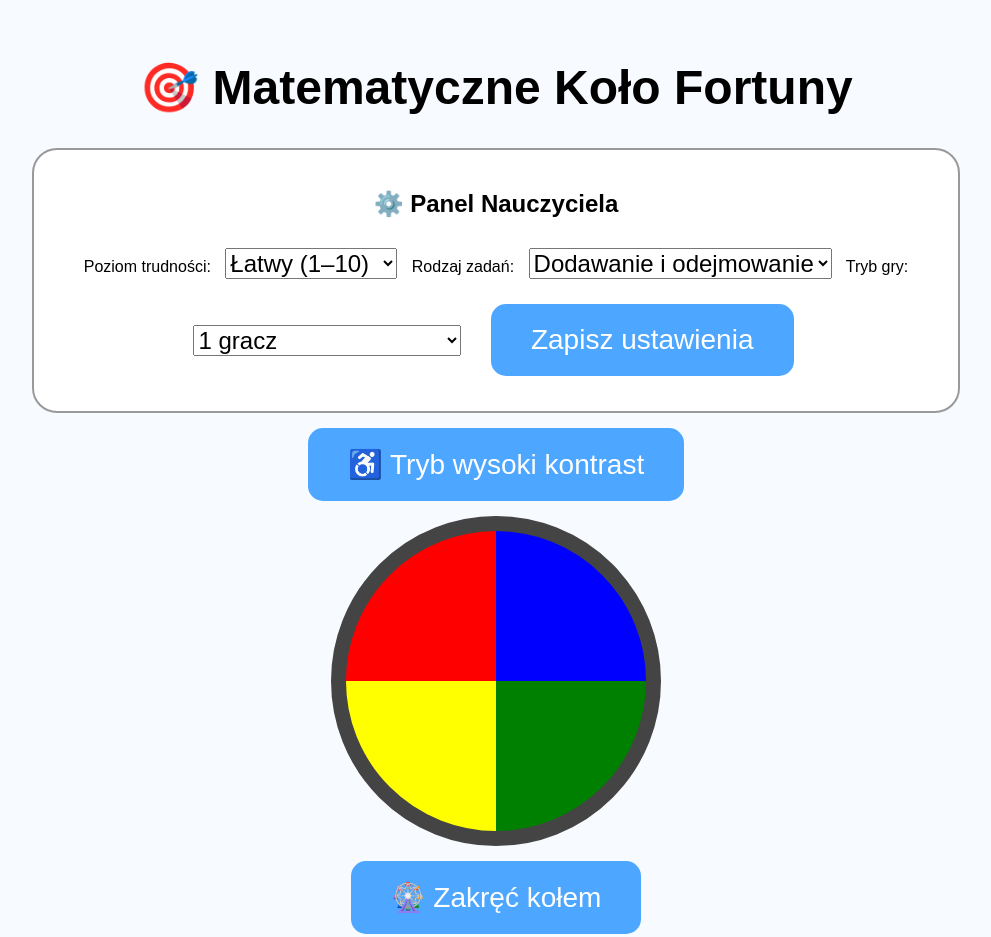
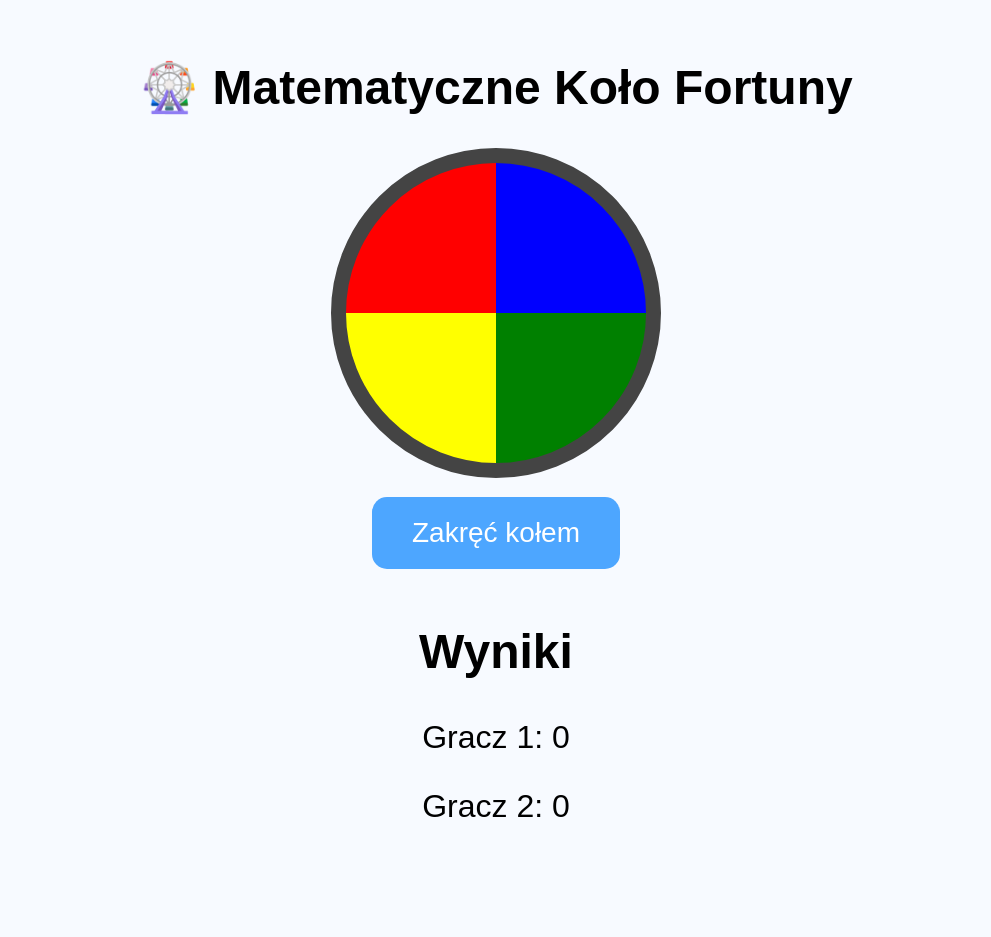
Before and after one commit to centrumedukacjialfa-ctrl/KoloFortuny, a plain HTML site: page index.html in a window 1280 px wide. Shown: the top 937 px of the page, without its empty margins (144-1135 px from the left). After the commit the page ends 857 px from the top, so only its background shows below. Drawn offline with Linux system fonts and the light colour scheme.

Commit message:
Update index.html

```diff
--- a/index.html
+++ b/index.html
@@ -2,79 +2,36 @@
 <html lang="pl">
 <head>
     <meta charset="UTF-8">
-    <title>Matematyczne Koło Fortuny – Szkoła Specjalna</title>
+    <title>Matematyczne Koło Fortuny – 8 segmentów</title>
     <link rel="stylesheet" href="style.css">
 </head>
 <body>
 
-<h1>🎯 Matematyczne Koło Fortuny</h1>
+<h1>🎡 Matematyczne Koło Fortuny</h1>
 
-<!-- PANEL NAUCZYCIELA -->
-<div id="teacherPanel">
-    <h2>⚙️ Panel Nauczyciela</h2>
-
-    <label>Poziom trudności:</label>
-    <select id="difficulty">
-        <option value="easy">Łatwy (1–10)</option>
-        <option value="medium">Średni (1–20)</option>
-        <option value="hard">Trudny (1–50)</option>
-    </select>
-
-    <label>Rodzaj zadań:</label>
-    <select id="taskType">
-        <option value="mix">Dodawanie i odejmowanie</option>
-        <option value="add">Tylko dodawanie</option>
-        <option value="sub">Tylko odejmowanie</option>
-    </select>
-
-    <label>Tryb gry:</label>
-    <select id="gameMode">
-        <option value="single">1 gracz</option>
-        <option value="vs">2 graczy</option>
-        <option value="to5">Gra do 5 punktów</option>
-        <option value="time">Tryb czasowy (10 sek.)</option>
-    </select>
-
-    <button id="saveSettings">Zapisz ustawienia</button>
+<div id="wheel-container">
+    <div id="arrow"></div>
+    <canvas id="wheel" width="500" height="500"></canvas>
 </div>
 
-<!-- Tryb kontrastowy -->
-<button id="contrastBtn">♿ Tryb wysoki kontrast</button>
-
-<!-- KOŁO -->
-<div id="wheel"></div>
-
-<button id="spinBtn" onclick="spinWheel()">🎡 Zakręć kołem</button>
+<button id="spinBtn">Zakręć kołem</button>
 
 <div id="taskBox"></div>
 
-<!-- Odpowiedź -->
 <div id="answerSection" style="display:none;">
     <div class="label">Twoja odpowiedź:</div>
-    <input type="number" id="answer">
-    <button id="checkBtn" onclick="checkAnswer()">Sprawdź</button>
+    <input type="number" id="answerInput">
+    <button id="checkBtn">Sprawdź</button>
 </div>
 
 <div id="result"></div>
 
-<!-- PUNKTY -->
 <div id="scoreBoard">
     <h2>Wyniki</h2>
     <p>Gracz 1: <span id="p1">0</span></p>
     <p>Gracz 2: <span id="p2">0</span></p>
 </div>
 
-<!-- TRYB ĆWICZEŃ -->
-<button id="exerciseBtn">📝 Tryb ćwiczeń</button>
-
-<div id="exercisePanel" style="display:none;">
-    <h2>Tryb ćwiczeń</h2>
-    <div id="exerciseTask"></div>
-    <input type="number" id="exerciseAnswer">
-    <button onclick="checkExercise()">Sprawdź odpowiedź</button>
-    <div id="exerciseResult"></div>
-</div>
-
 <script src="script.js"></script>
 </body>
 </html>
```
